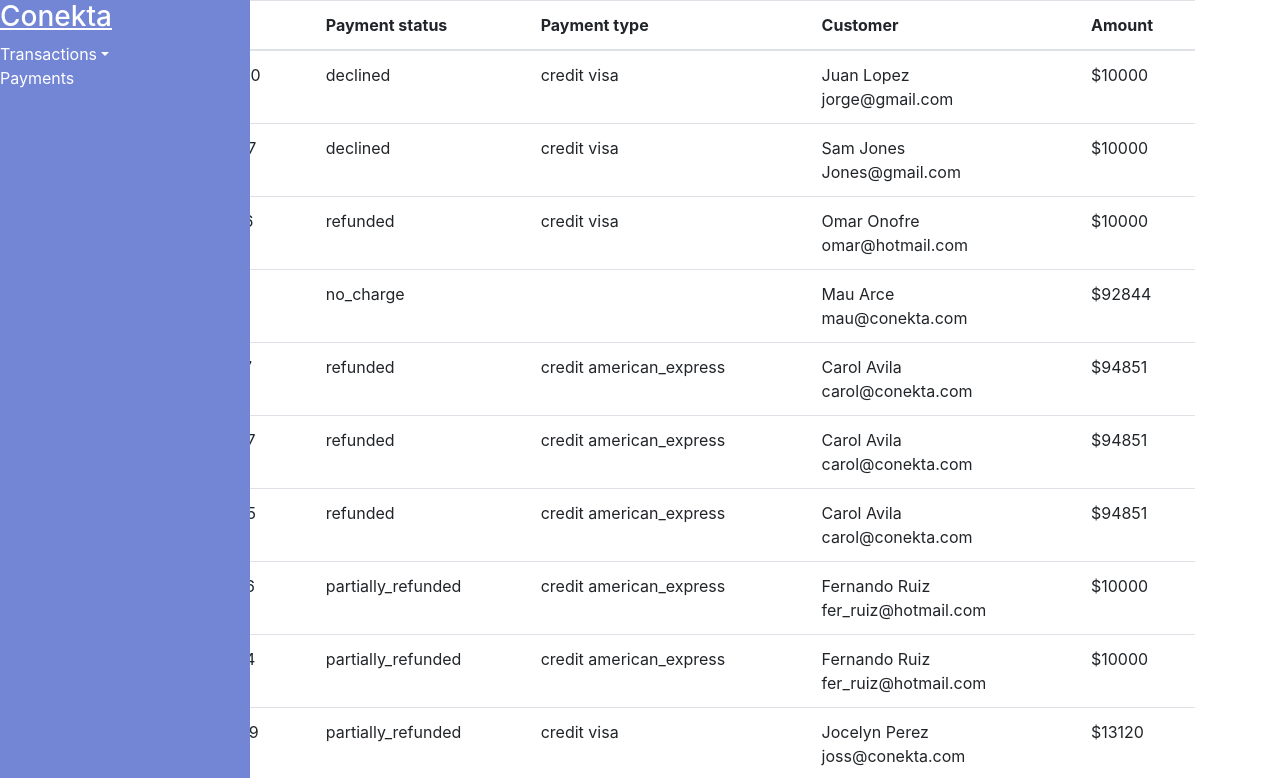
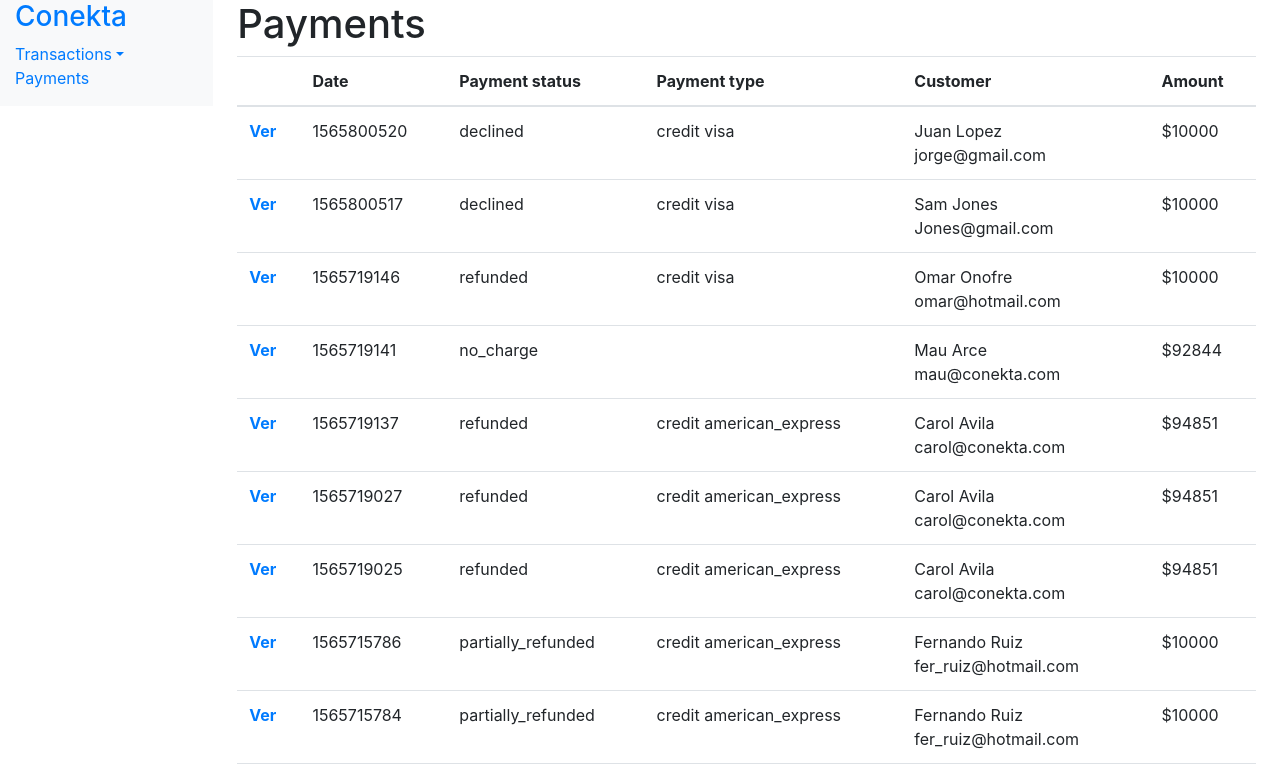
Before and after one commit to gyokebed/conekta, a React app: page / in a window 1280 px wide. Shown: the top 778 px of the page. Built offline with nearby package versions, Linux system fonts and the light colour scheme.

Commit message:
Addding styles to payments dashboard

```diff
--- a/src/App.js
+++ b/src/App.js
@@ -8,9 +8,10 @@ class App extends Component {
   render() {
     return (
       <React.Fragment>
-        <div className="wrapper">
+        <div className="container-fluid">
+          <div className="row">
             {/* sidebar */}
-          <nav id="sidebar">
+            <nav className="col-md-2 d-none d-md-block bg-light sidebar">
               <div className="sidebar-header">
                 <h3>
                   <Link to="/">Conekta</Link>
@@ -33,12 +34,13 @@ class App extends Component {
                 </li>
               </ul>
             </nav>
-          <main className="container">
+            <main className="col-md-9 ml-sm-auto col-lg-10 px-4">
               <Switch>
                 <Route path="/:id" component={Details} />
                 <Route path="/" component={Payments} />
               </Switch>
             </main>
+          </div>
         </div>
       </React.Fragment>
     );
--- a/src/components/payments/payments-table.component.jsx
+++ b/src/components/payments/payments-table.component.jsx
@@ -1,8 +1,13 @@
 import React from "react";
 import Table from "../common/table.jsx";
 
-const PaymentsTable = ({ data: payments }) => {
-  return <Table data={payments} />;
+const PaymentsTable = ({ data: payments, name }) => {
+  return (
+    <div>
+      <h1>{name}</h1>
+      <Table data={payments} />
+    </div>
+  );
 };
 
 export default PaymentsTable;
--- a/src/components/payments/payments.component.jsx
+++ b/src/components/payments/payments.component.jsx
@@ -18,7 +18,7 @@ class Payments extends Component {
   render() {
     const { payments } = this.state;
 
-    return <PaymentsTable data={payments} />;
+    return <PaymentsTable data={payments} name="Payments" />;
   }
 }
 
--- a/src/index.scss
+++ b/src/index.scss
@@ -1,20 +1,6 @@
 /* sidebar */
-.wrapper {
-  display: flex;
-  width: 100%;
-}
-
-#sidebar {
-  width: 250px;
-  position: fixed;
-  top: 0;
-  left: 0;
-  height: 100vh;
-  z-index: 999;
-  background: #7386d5;
-  color: #fff;
-  transition: all 0.3s;
-  a {
-    color: #fff;
+nav {
+  &.sidebar {
+    position: fixed;
   }
 }
```
Lines whose indentation alone changed are shown as unchanged.
